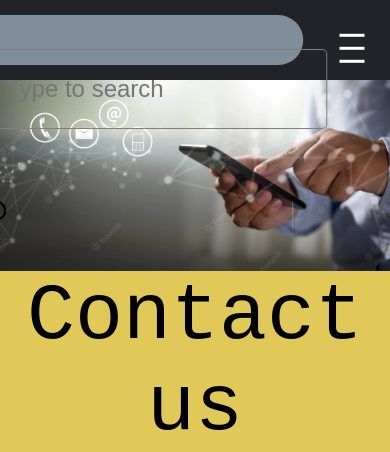
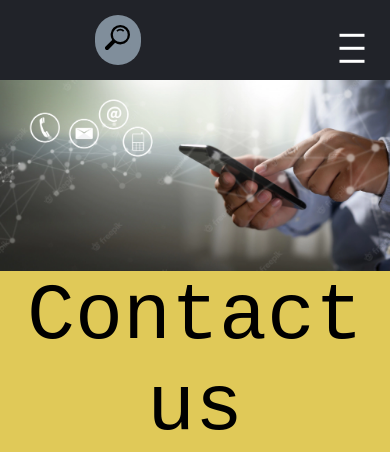
Before and after one commit to Alexandru-Lucaci/TW, a PHP site: page /contact.html in a window 390 px wide; the page is wider, and only the part inside the window is pictured. Shown: the top 452 px of that part. Run offline with PHP 8.4, Linux system fonts and the light colour scheme.

Commit message:
bug solved

```diff
--- a/contact.html
+++ b/contact.html
@@ -10,8 +10,9 @@
     <title>Contact Us</title>
 
     <link rel="icon" href="images/logoBlack.jpg" />
+    <link rel="stylesheet" href="styles/styleSearch.css" />
     <link rel="stylesheet" href="styles/styleNavBar.css" />
-    <link rel="stylesheet" href="styles/styleSearch.css" />
+
     <link rel="stylesheet" href="styles/styleFooter.css" />
     <link rel="stylesheet" href="styles/styleContactPage.css" />
   </head>
@@ -51,6 +52,7 @@
               <a href="contact.html" class="nav-links nav-links-btn">Contact</a>
             </li>
             <li><a href="" class="nav-links nav-links-btn">Login</a></li>
+
             <!-- <li><a href="" class="nav-links ">Login</a></li> -->
           </ul>
         </nav>
--- a/styles/styleContactPage.css
+++ b/styles/styleContactPage.css
@@ -13,7 +13,7 @@
     grid-area: nav;
     height:80px;
     display:grid;
-    justify-content: center;
+     justify-content: center;
     align-content: center;
 }
 
@@ -37,9 +37,10 @@
 }
 .searchBar{
    height: 30px;
-    /* justify-self: right; */
+
    left: 15%;
 }
+
 
 .contact-form-container{
     display: grid;
@@ -64,7 +65,7 @@
     font-family: Arial, Helvetica, sans-serif;
 }
 
-input[type=text],input[type=tel],input[type=email]{
+.contact-form-container input[type=text],input[type=tel],input[type=email]{
     width:95%;
     padding: 1em;
     border: 1px solid gray;
@@ -93,9 +94,9 @@ textarea {
     padding: 1em;
 }
 
-@media screen and (max-width: 850px){
+@media screen and (max-width: 768px){
     .search{
-        /* background: red; */
+
         display:grid;
         grid-template-columns: auto;
         background:rgb(198, 24, 79);
@@ -104,7 +105,7 @@ textarea {
         position:absolute;
         margin-left: 20px;
 
-        left:15%;
+        left:10%;
 
     }
     .nav-menu{
@@ -114,7 +115,7 @@ textarea {
         margin:0;
         position:absolute;
         width:100%;
-       /* to do  */
+
         top: 80px;
 
         left:-100%;
```
